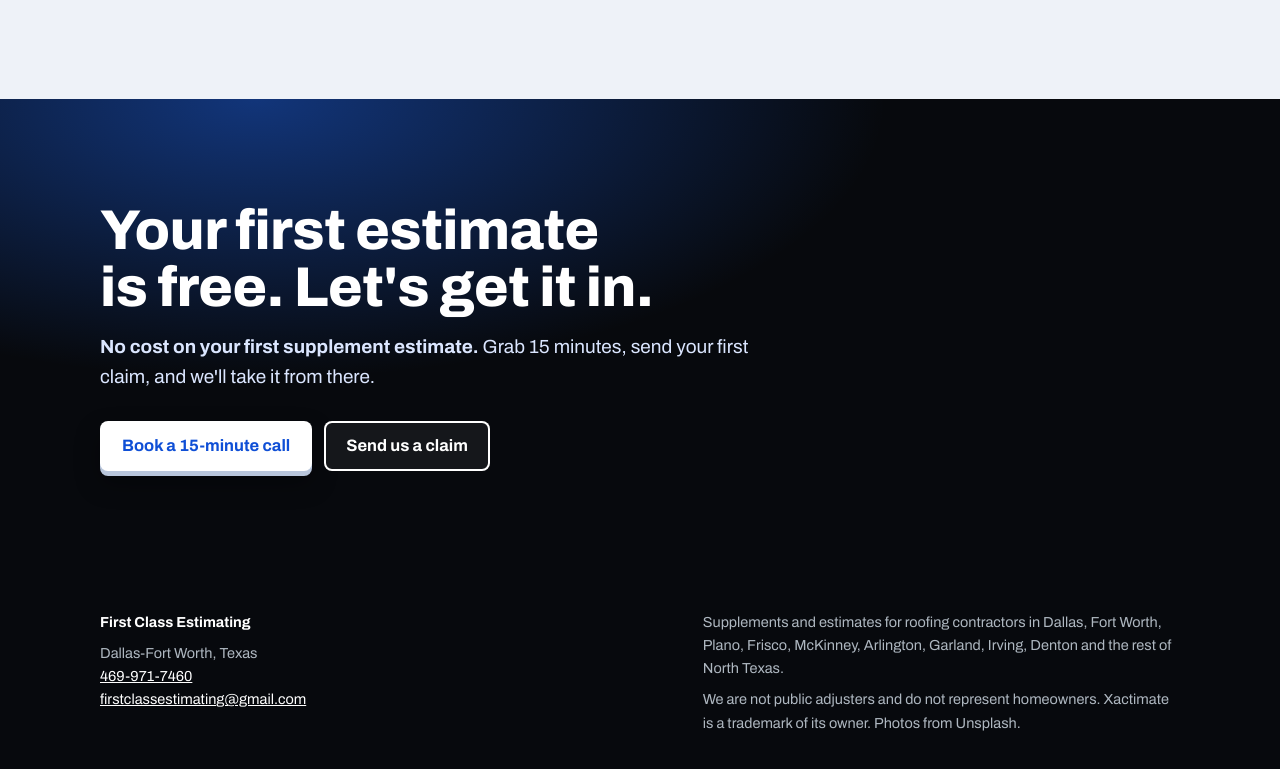
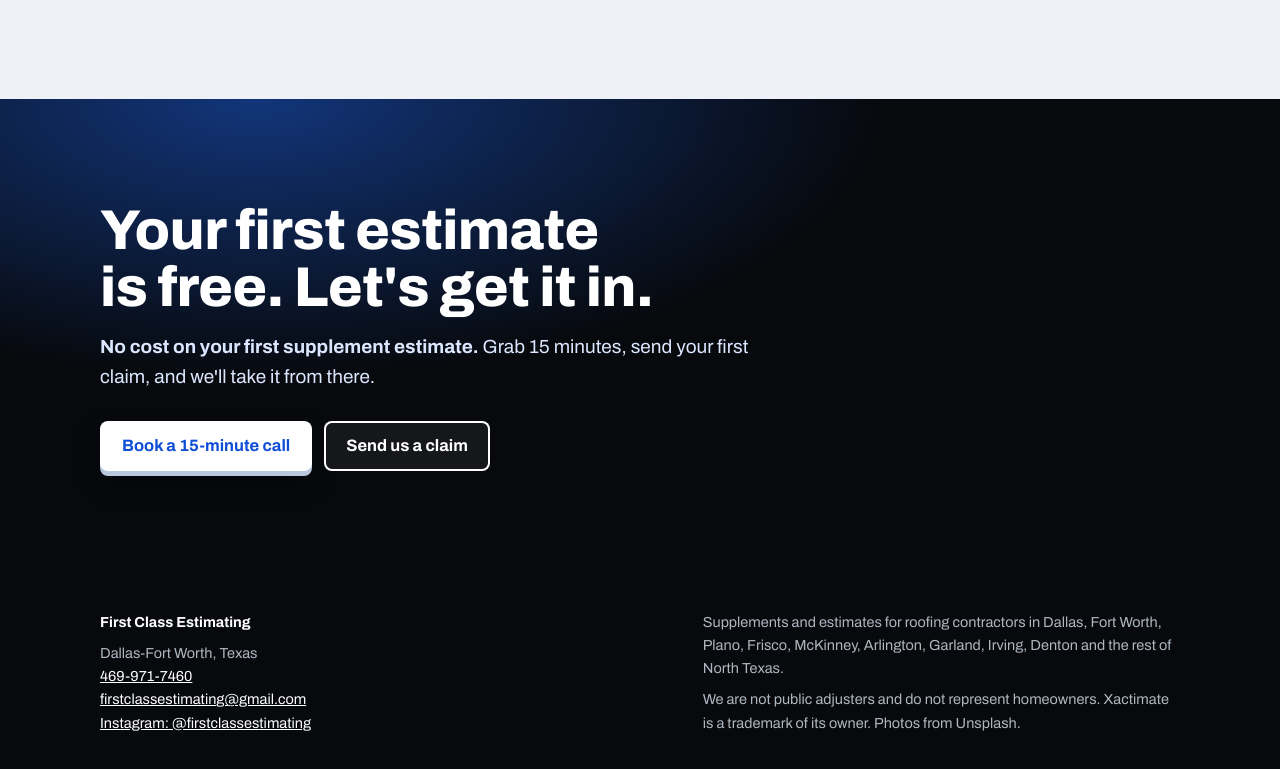
Before and after one commit to firstclassestimating-debug/firstclassestimating.com, a plain HTML site: page index.html in a window 1280 px wide. Shown: the part 8555-9324 px from the top of the page. Drawn offline with Linux system fonts and the light colour scheme.

Commit message:
Add Instagram link to footer

```diff
--- a/index.html
+++ b/index.html
@@ -403,7 +403,7 @@ footer p{margin:0 0 8px}
 <footer><div class="wrap">
   <div>
     <p><b>First Class Estimating</b></p>
-    <p>Dallas-Fort Worth, Texas<br><a href="tel:4699717460">469-971-7460</a><br><a href="mailto:firstclassestimating@gmail.com">firstclassestimating@gmail.com</a></p>
+    <p>Dallas-Fort Worth, Texas<br><a href="tel:4699717460">469-971-7460</a><br><a href="mailto:firstclassestimating@gmail.com">firstclassestimating@gmail.com</a><br><a href="https://www.instagram.com/firstclassestimating/" rel="noopener">Instagram: @firstclassestimating</a></p>
   </div>
   <div>
     <p>Supplements and estimates for roofing contractors in Dallas, Fort Worth, Plano, Frisco, McKinney, Arlington, Garland, Irving, Denton and the rest of North Texas.</p>
```
